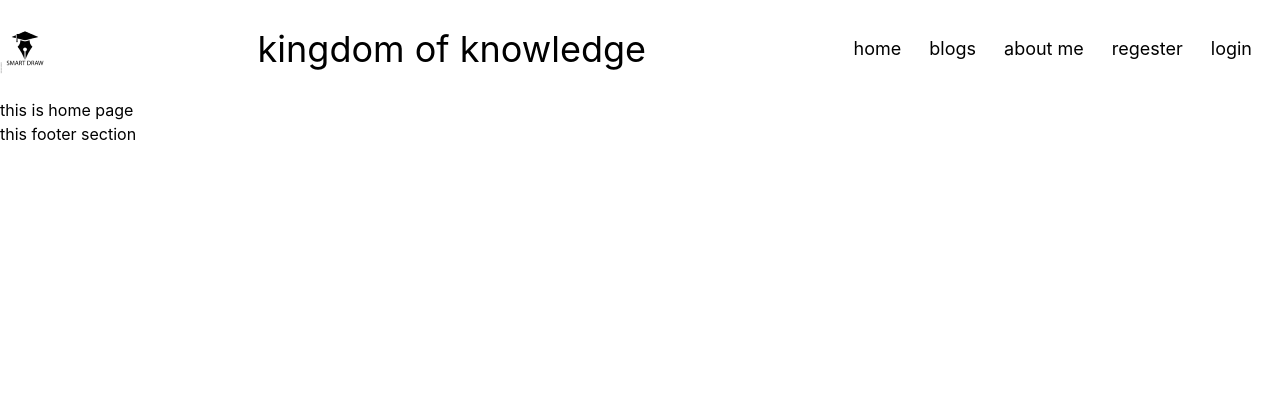
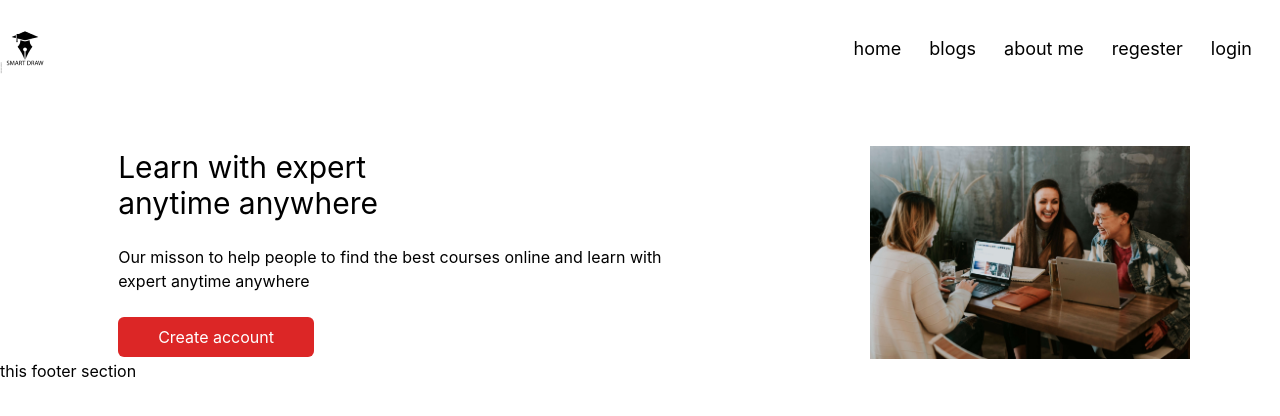
Before and after one commit to sajibur-dev/kingdom-of-knowledge, a React (Create React App) app: page / in a window 1280 px wide. Shown: the top 416 px of the page. Built offline with nearby package versions, Linux system fonts and the light colour scheme.

Commit message:
banner section is done

```diff
--- a/public/index.html
+++ b/public/index.html
@@ -24,7 +24,7 @@
       work correctly both with client-side routing and a non-root public URL.
       Learn how to configure a non-root public URL by running `npm run build`.
     -->
-    <title>Kingdom of Knowledge</title>
+    <title>Smart Draw</title>
   </head>
   <body>
     <noscript>You need to enable JavaScript to run this app.</noscript>
--- a/src/App.js
+++ b/src/App.js
@@ -11,13 +11,17 @@ function App() {
   return (
     <div>
       <Header/>
+      <main className="max-w-7xl mx-auto">
         <Routes>
           <Route path="/" element={<Home/>}/>
+          <Route path="/home" element={<Home/>}/>
           <Route path="/blogs" element={<Blogs/>}/>
           <Route path="/about" element={<About/>}/>
           <Route path="/regester" element={<Signup/>}/>
           <Route path="/login" element={<Login/>}/>
         </Routes>
+      </main>
+
       <Footer/>
     </div>
   );
--- /dev/null
+++ b/src/Pages/Shared/Button/Button.js
@@ -0,0 +1,11 @@
+import React from 'react';
+
+const Button = ({children,...rest}) => {
+    return (
+        <button className='px-10 py-2 rounded-md bg-red-600 text-white' {...rest}>
+            {children}
+        </button>
+    );
+};
+
+export default Button;
--- a/src/Pages/Shared/Header/Header.js
+++ b/src/Pages/Shared/Header/Header.js
@@ -9,9 +9,7 @@ const Header = () => {
                 <div>
                     <Link to="/"><img  src={logo} alt="" /></Link>
                 </div>
-                <div>
-                    <h3 className='text-4xl'>kingdom of knowledge</h3>
-                </div>
+
                 <div>
                     <ul>
                         <NavLink className="text-lg mr-7" to="/home">home</NavLink>
--- /dev/null
+++ b/src/Pages/home/Banner/Banner.js
@@ -0,0 +1,29 @@
+import React from "react";
+import bannerImg from "../../../assets/images/banner.jpg";
+import Button from "../../Shared/Button/Button";
+
+const Banner = () => {
+  return (
+    <div className="flex justify-around items-center mt-12">
+      <div className="space-y-6 px-7">
+        <div>
+          <h3 className="text-3xl">Learn with expert</h3>
+          <h3 className="text-3xl">anytime anywhere</h3>
+        </div>
+        <div>
+          <p>
+            Our misson to help people to find the best courses online and learn
+            with{" "}
+          </p>
+          <p>expert anytime anywhere </p>
+        </div>
+        <Button>Create account</Button>
+      </div>
+      <div>
+        <img className="w-80" src={bannerImg} alt="" />
+      </div>
+    </div>
+  );
+};
+
+export default Banner;
--- a/src/Pages/home/Home.js
+++ b/src/Pages/home/Home.js
@@ -1,9 +1,10 @@
 import React from 'react';
+import Banner from './Banner/Banner';
 
 const Home = () => {
     return (
         <div>
-            <h1>this is home page</h1>
+            <Banner/>
         </div>
     );
 };
```
Also changed, not shown: src/assets/images/banner.jpg (added). Lines whose indentation alone changed are shown as unchanged.
